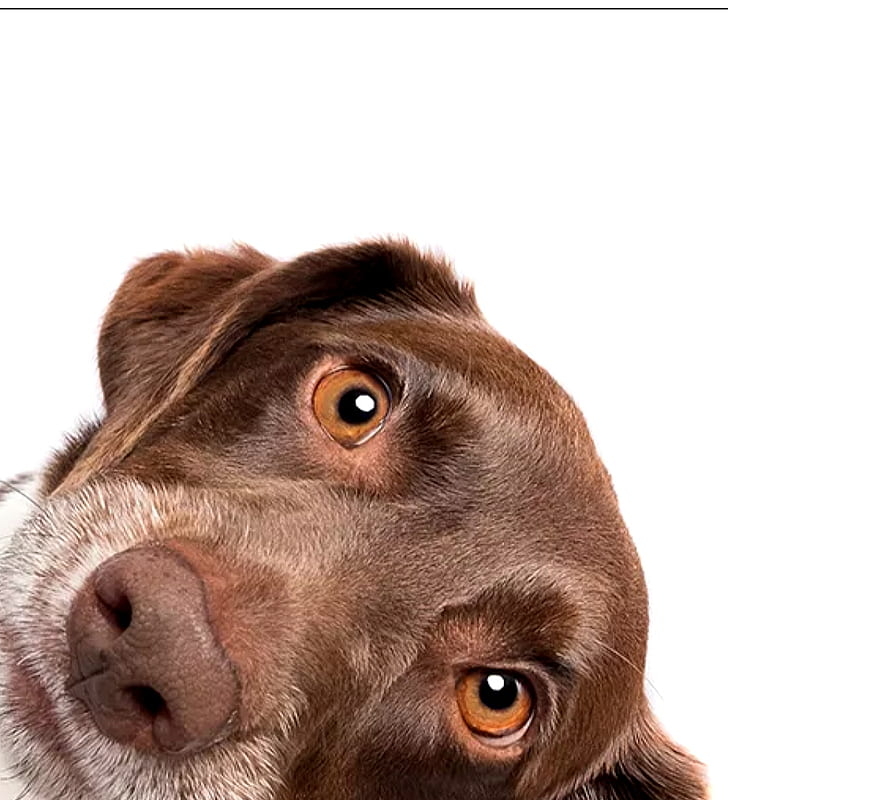
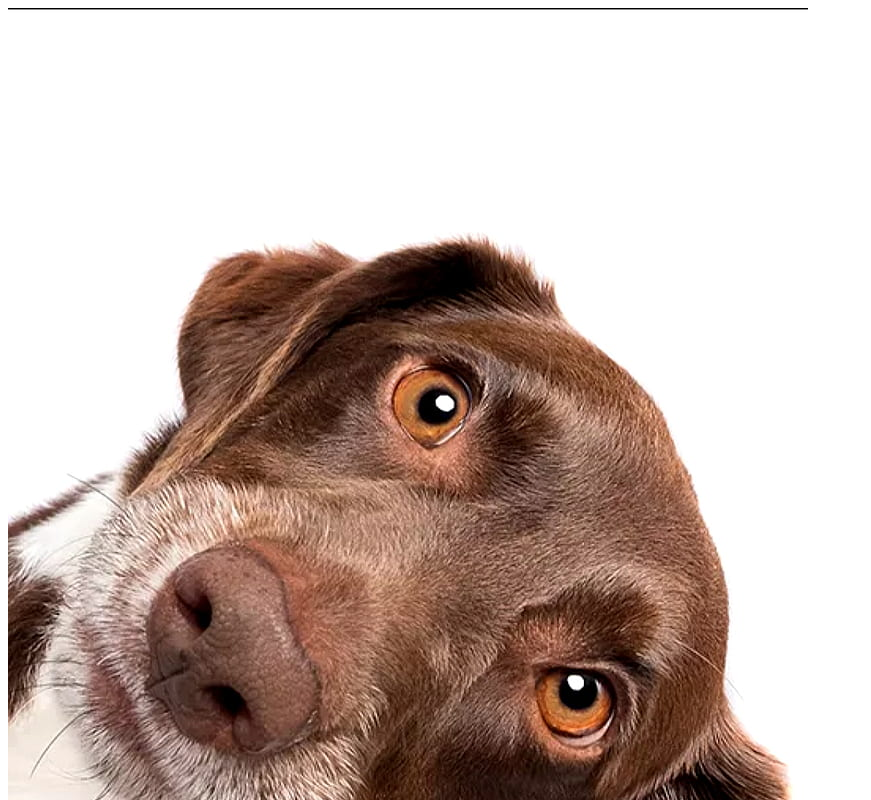
Before and after one commit to wwwrt/Curs3TDP, a plain HTML site: page index.html in a window 1280 px wide. Shown: the top 800 px of the page, without its empty margins (0-871 px from the left). Drawn offline with Linux system fonts and the light colour scheme.

Commit message:
cred ca e gata cu imaginea

```diff
--- a/index.html
+++ b/index.html
@@ -9,16 +9,15 @@
 </head>
 <body>
     <div class="welcome">
-        <div class= "welcome">
-
+        <div class= "welcome-image">
+             <img src="cutu.jpg" alt="Welcome Dog">
         </div>
-
-        <div>
-            <div class="welcome-image"></div>
-             <img src="cutu.jpg" alt="Welcome Dog">
+        <div class="welcome-login">
+            <div></div>
             <div></div>
         </div>
     </div>
 
+
  </body>
 </html>
--- a/style.css
+++ b/style.css
@@ -9,6 +9,7 @@ body{
 
 .welcome-image {
     width: 100%;
+    margin: 0%;
 
 }
 
```
